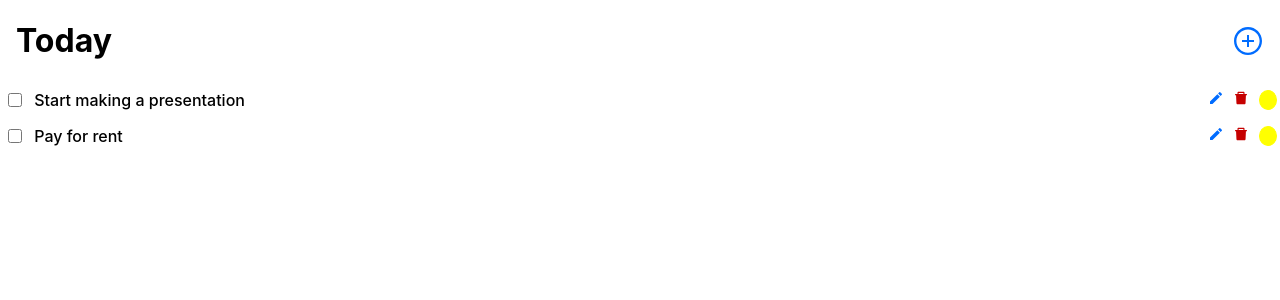
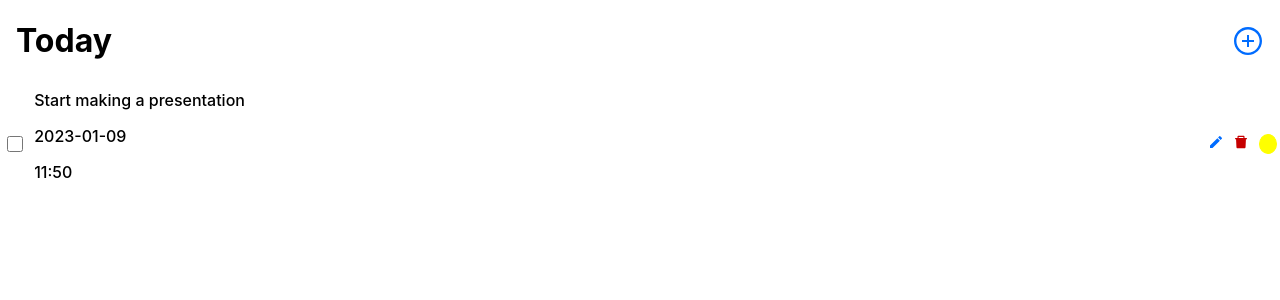
Before and after one commit to anjalipaswan18/ToodList, a React (Create React App) app: page / in a window 1280 px wide. Shown: the top 300 px of the page. Built offline with nearby package versions, Linux system fonts and the light colour scheme.

Commit message:
date and time picker added

```diff
--- a/src/component/TodoList.jsx
+++ b/src/component/TodoList.jsx
@@ -3,19 +3,23 @@ import "./todolist.css";
 import { MdModeEdit } from "react-icons/md";
 import { AiFillDelete } from "react-icons/ai";
 import { AiOutlinePlusCircle } from "react-icons/ai";
-import TodoItems from "../Data/TodoItems";
-
-console.log(TodoItems);
 const TodoList = () => {
-  const [popup, setPopup] = useState("hide");
-  const [inputValue, setInputValue] = useState({
-    time: "",
-    date: "",
-    name: "",
-  });
-  const [task, setTask] = useState(TodoItems);
+  let TodoItems = [
+    {
+      id: 1,
+      task: "Start making a presentation",
+      date: "2023-01-09",
+      time: "11:50",
+    },
+  ];
   const [editMode, setEditMode] = useState(false);
   const [taskId, setTaskId] = useState(null);
+  const [date, setDate] = useState("");
+  const [time, setTime] = useState("");
+  const [popup, setPopup] = useState("hide");
+  const [inputValue, setInputValue] = useState("");
+  const [task, setTask] = useState(TodoItems);
+
   const submit = (e) => {
     e.preventDefault();
     setPopup("hide");
@@ -29,6 +33,8 @@ const TodoList = () => {
       const newTask = {
         id: TodoItems[TodoItems.length - 1].id + 1,
         task: inputValue,
+        date: date,
+        time: time,
       };
       setTask([...task, newTask]);
     }
@@ -44,13 +50,13 @@ const TodoList = () => {
 
     setTaskId(taskId);
   };
+  // const editTask = (e) => {
+  //   setTask(e.target.value);
+  // };
   const deleteTask = (taskId) => {
     const updatedTasks = task.filter((task) => task.id !== taskId);
     setTask(updatedTasks);
   };
-  //  const AddedTask=()=>{
-  //     setTask([...Items]+addedtask)
-  // }
   return (
     <div className="todolist-main">
       <div className="todolist-header-main">
@@ -61,31 +67,39 @@ const TodoList = () => {
         />
       </div>
       <div className="todolist-list">
-        {task.map((item) => (
+        {task.map((item) =>
+          task.length === 0 ? (
+            <p>No Todo</p>
+          ) : (
             <div key={item.id} className="todolist-list-item">
               <div className="todolist_todo_container">
                 <input type="checkbox" className="todolist-checkbox" />
-              <div className="todolist_todo">{item.task || task}</div>
+                <div className="todolist_todo">
+                  {item.task}
+                  <div className="todolist_date-time">
+                    <p>{item.date}</p>
+                    <p>{item.time}</p>
+                  </div>
+                </div>
               </div>
               <div className="todolist_btns">
                 <div
                   className="todolist-edit-button"
-                onClick={() => editTask(item.id)}
+                  onClick={(id) => editTask(item.id)}
                 >
                   <MdModeEdit />
                 </div>
-
                 <div
                   className="todolist-delete-button"
-                onClick={() => deleteTask(item.id)}
+                  onClick={(id) => deleteTask(item.id)}
                 >
                   <AiFillDelete />
                 </div>
-
                 <div className="todolist-circle"></div>
               </div>
             </div>
-        ))}
+          )
+        )}
         {/* popup */}
         {popup === "show" ? (
           <div className="todolist-popup">
@@ -95,29 +109,23 @@ const TodoList = () => {
                 <input
                   className="todolist-popup_todoInput"
                   type="text"
-                  value={inputValue.name}
+                  value={inputValue}
                   id="addtask"
                   placeholder="Enter your task"
-                  onChange={(e) =>
-                    setInputValue({ ...inputValue, name: e.target.value })
-                  }
+                  onChange={(e) => setInputValue(e.target.value)}
                 />
                 <div className="todolist-popup_inputs_date-time">
                   <input
                     type="date"
-                    id="adddate"
-                    value={inputValue.date}
-                    onChange={(e) =>
-                      setInputValue({ ...inputValue, date: e.target.value })
-                    }
+                    onChange={(e) => {
+                      setDate(e.target.value);
+                    }}
                   />
                   <input
                     type="time"
-                    id="addtime"
-                    value={inputValue.time}
-                    onChange={(e) =>
-                      setInputValue({ ...inputValue, time: e.target.value })
-                    }
+                    onChange={(e) => {
+                      setTime(e.target.value);
+                    }}
                   />
                 </div>
                 <div className="todolist-cancel-done">
@@ -127,7 +135,6 @@ const TodoList = () => {
                   >
                     Cancel
                   </button>
-
                   <button type="submit" className="todolist-popup_btn">
                     Done
                   </button>
@@ -142,5 +149,4 @@ const TodoList = () => {
     </div>
   );
 };
-
 export default TodoList;
```
Lines whose indentation alone changed are shown as unchanged.
